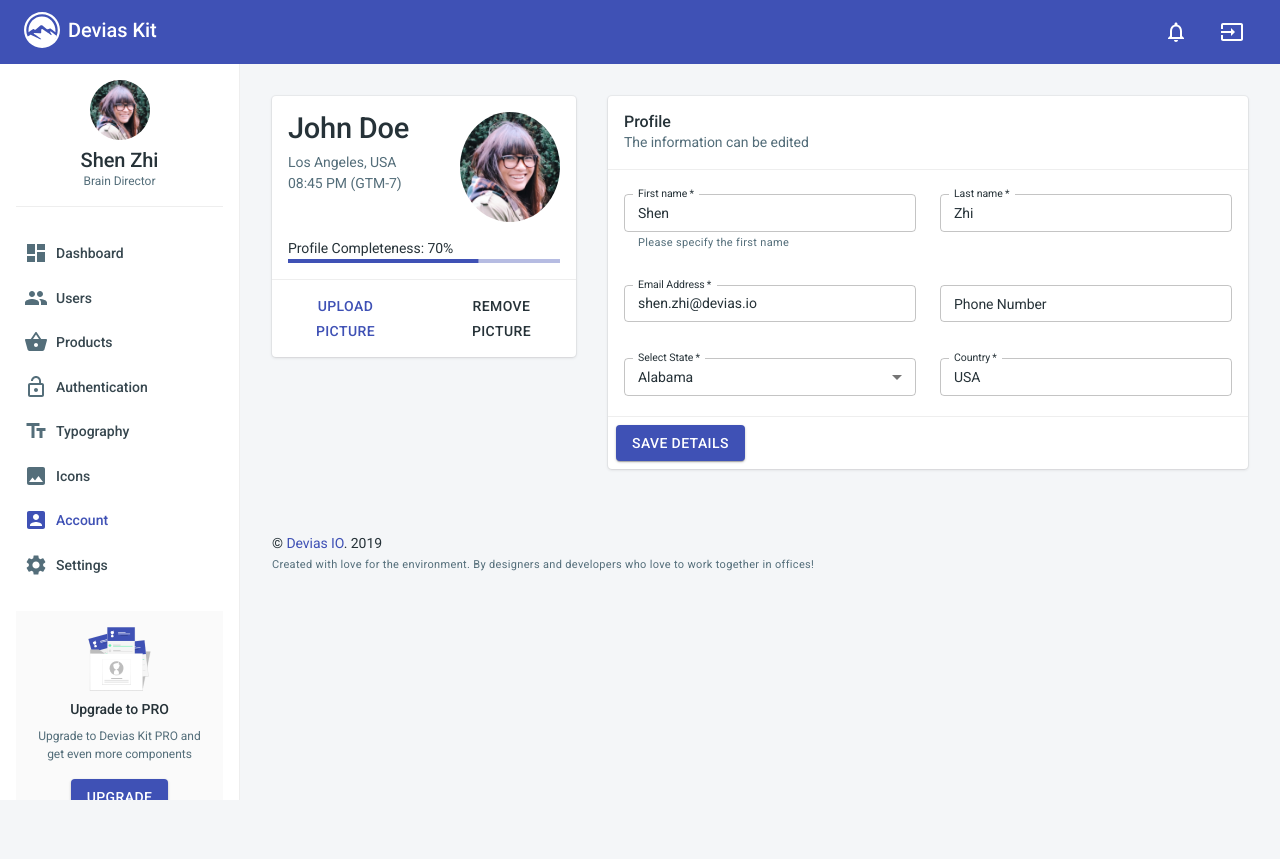
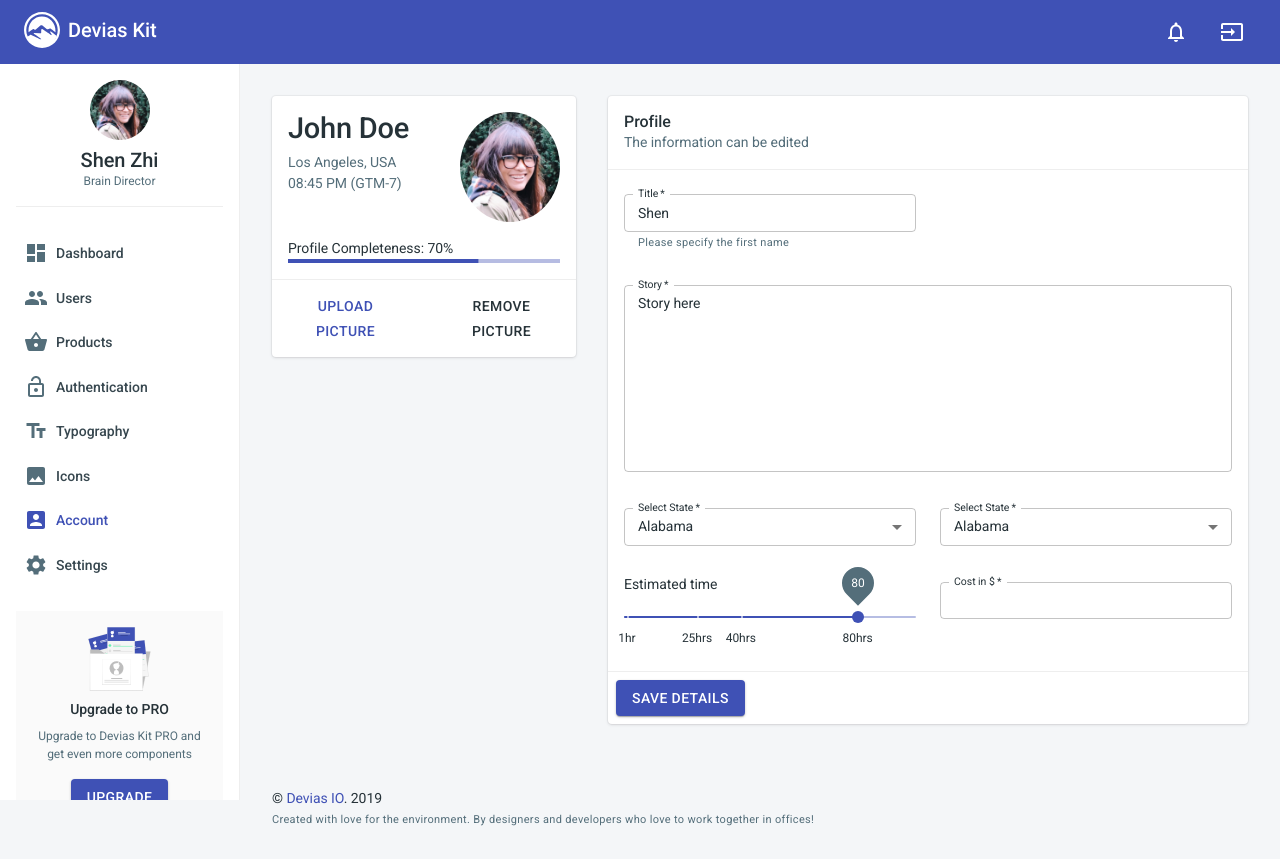
Before and after one commit to jideabdqudus/user-dashboard, a React (Create React App) app in the folder front/: page /account in a window 1280 px wide. Before the commit the page ends 800 px from the top, so only its background shows below. Built offline with nearby package versions, Linux system fonts and the light colour scheme; what validate.js would draw is missing.

Commit message:
Added Commit

```diff
--- a/front/src/views/Account/components/AccountDetails/AccountDetails.js
+++ b/front/src/views/Account/components/AccountDetails/AccountDetails.js
@@ -2,6 +2,8 @@ import React, { useState } from 'react';
 import clsx from 'clsx';
 import PropTypes from 'prop-types';
 import { makeStyles } from '@material-ui/styles';
+import Slider from '@material-ui/core/Slider';
+import Typography from '@material-ui/core/Typography';
 import {
   Card,
   CardHeader,
@@ -16,6 +18,28 @@ import {
 const useStyles = makeStyles(() => ({
   root: {}
 }));
+const marks = [
+  {
+    value: 1,
+    label: '1hr',
+  },
+  {
+    value: 25,
+    label: '25hrs',
+  },
+  {
+    value: 40,
+    label: '40hrs',
+  },
+  {
+    value: 80,
+    label: '80hrs',
+  },
+];
+
+function valuetext(value) {
+  return `${value}hrs`;
+}
 
 const AccountDetails = props => {
   const { className, ...rest } = props;
@@ -80,7 +104,7 @@ const AccountDetails = props => {
               <TextField
                 fullWidth
                 helperText="Please specify the first name"
-                label="First name"
+                label="Title"
                 margin="dense"
                 name="firstName"
                 onChange={handleChange}
@@ -91,49 +115,19 @@ const AccountDetails = props => {
             </Grid>
             <Grid
               item
-              md={6}
+              md={12}
               xs={12}
             >
             <TextField
               fullWidth
-                label="Last name"
+              id="outlined-multiline-static"
+              label="Story"
+              required
+              multiline
+              onChange={handleChange}
               margin="dense"
-                name="lastName"
-                onChange={handleChange}
-                required
-                value={values.lastName}
-                variant="outlined"
-              />
-            </Grid>
-            <Grid
-              item
-              md={6}
-              xs={12}
-            >
-              <TextField
-                fullWidth
-                label="Email Address"
-                margin="dense"
-                name="email"
-                onChange={handleChange}
-                required
-                value={values.email}
-                variant="outlined"
-              />
-            </Grid>
-            <Grid
-              item
-              md={6}
-              xs={12}
-            >
-              <TextField
-                fullWidth
-                label="Phone Number"
-                margin="dense"
-                name="phone"
-                onChange={handleChange}
-                type="number"
-                value={values.phone}
+              rows={10}
+              defaultValue="Story here"
               variant="outlined"
             />
             </Grid>
@@ -172,12 +166,57 @@ const AccountDetails = props => {
             >
             <TextField
             fullWidth
-                label="Country"
+            label="Select State"
+            margin="dense"
+            name="state"
+            onChange={handleChange}
+            required
+            select
+            // eslint-disable-next-line react/jsx-sort-props
+            SelectProps={{ native: true }}
+            value={values.state}
+            variant="outlined"
+          >
+            {states.map(option => (
+              <option
+                key={option.value}
+                value={option.value}
+              >
+                {option.label}
+              </option>
+            ))}
+          </TextField>
+            </Grid>
+            <Grid
+              item
+              md={6}
+              xs={12}
+            >
+          <Typography id="discrete-slider-always" gutterBottom>
+        Estimated time
+      </Typography>
+            <Slider
+            defaultValue={80}
+            getAriaValueText={valuetext}
+            aria-labelledby="discrete-slider-always"
+            step={10}
+            marks={marks}
+            valueLabelDisplay="on"
+          />
+            </Grid>
+            <Grid
+              item
+              md={6}
+              xs={12}
+            >
+              <TextField
+                fullWidth
+                label="Cost in $"
                 margin="dense"
                 name="country"
                 onChange={handleChange}
                 required
-                value={values.country}
+                defaultValue=" "
                 variant="outlined"
               />
             </Grid>
--- a/front/src/views/SignIn/SignIn.js
+++ b/front/src/views/SignIn/SignIn.js
@@ -11,7 +11,6 @@ import {
   Link,
   Typography
 } from '@material-ui/core';
-import Logo from "./logo--white.svg"
 
 import { Facebook as FacebookIcon, Google as GoogleIcon } from 'icons';
 
@@ -174,31 +173,6 @@ const SignIn = props => {
         container
       >
         <Grid
-          className={classes.quoteContainer}
-          item
-          lg={5}
-        >
-          <div className={classes.quote}>
-            <div className={classes.quoteInner}>
-
-              <div className={classes.person}>
-                <Typography
-                  className={classes.name}
-                  variant="body1"
-                >
-                  Takamaru Ayako
-                </Typography>
-                <Typography
-                  className={classes.bio}
-                  variant="body2"
-                >
-                  Manager at inVision
-                </Typography>
-              </div>
-            </div>
-          </div>
-        </Grid>
-        <Grid
           className={classes.content}
           item
           lg={7}
@@ -222,7 +196,7 @@ const SignIn = props => {
                   gutterBottom
                 >
                 </Typography>
-                <Grid
+{/*                <Grid
                   className={classes.socialButtons}
                   container
                   spacing={2}
@@ -248,15 +222,8 @@ const SignIn = props => {
                       Login with Google
                     </Button>
                   </Grid>
-                </Grid>
-                <Typography
-                  align="center"
-                  className={classes.sugestion}
-                  color="textSecondary"
-                  variant="body1"
-                >
-                  or login with email address
-                </Typography>
+</Grid>*/}
+
                 <TextField
                   className={classes.textField}
                   error={hasError('email')}
@@ -296,19 +263,7 @@ const SignIn = props => {
                 >
                   Sign in now
                 </Button>
-                <Typography
-                  color="textSecondary"
-                  variant="body1"
-                >
-                  Don't have an account?{' '}
-                  <Link
-                    component={RouterLink}
-                    to="/sign-up"
-                    variant="h6"
-                  >
-                    Sign up
-                  </Link>
-                </Typography>
+                <h3>Admin TOggle Button</h3>
               </form>
             </div>
           </div>
```
Lines whose indentation alone changed are shown as unchanged.
